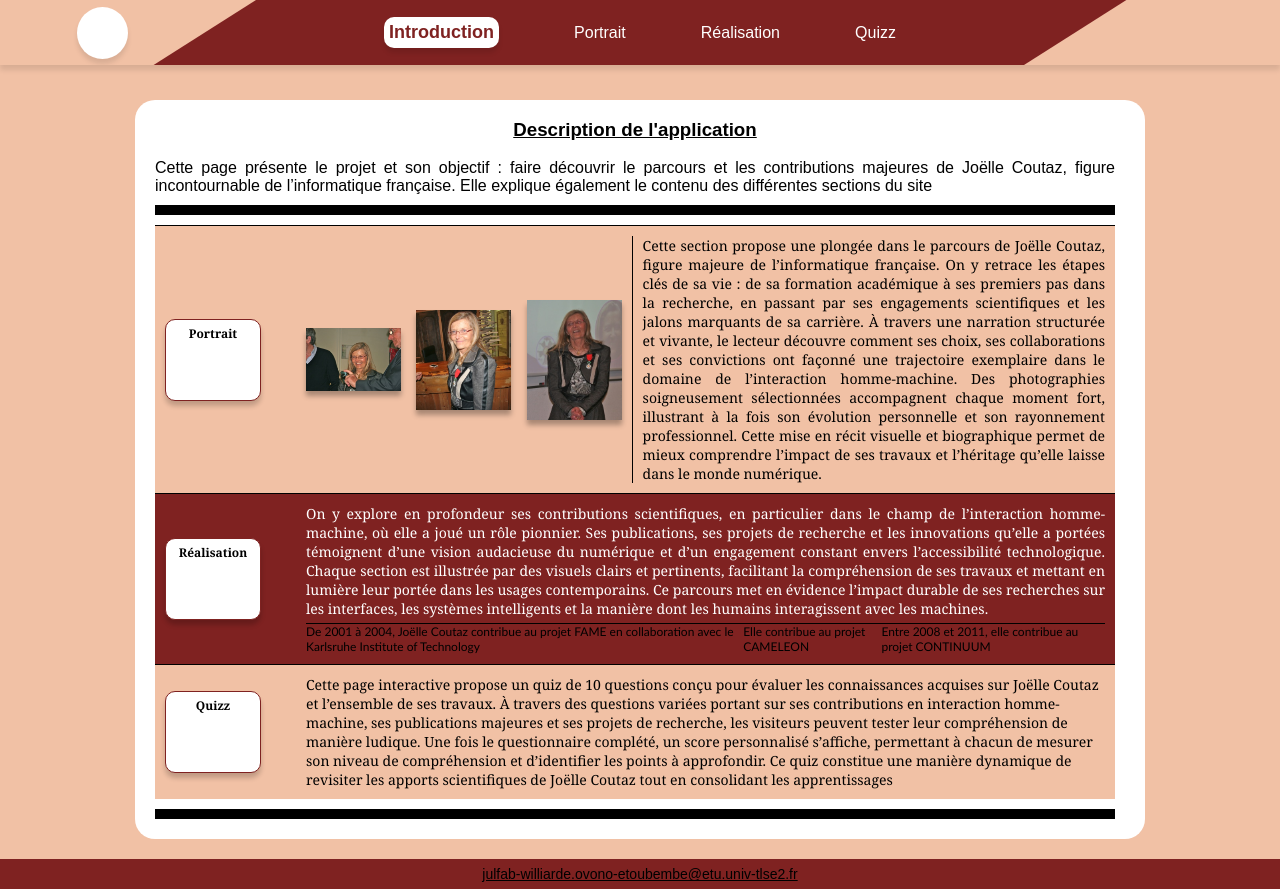
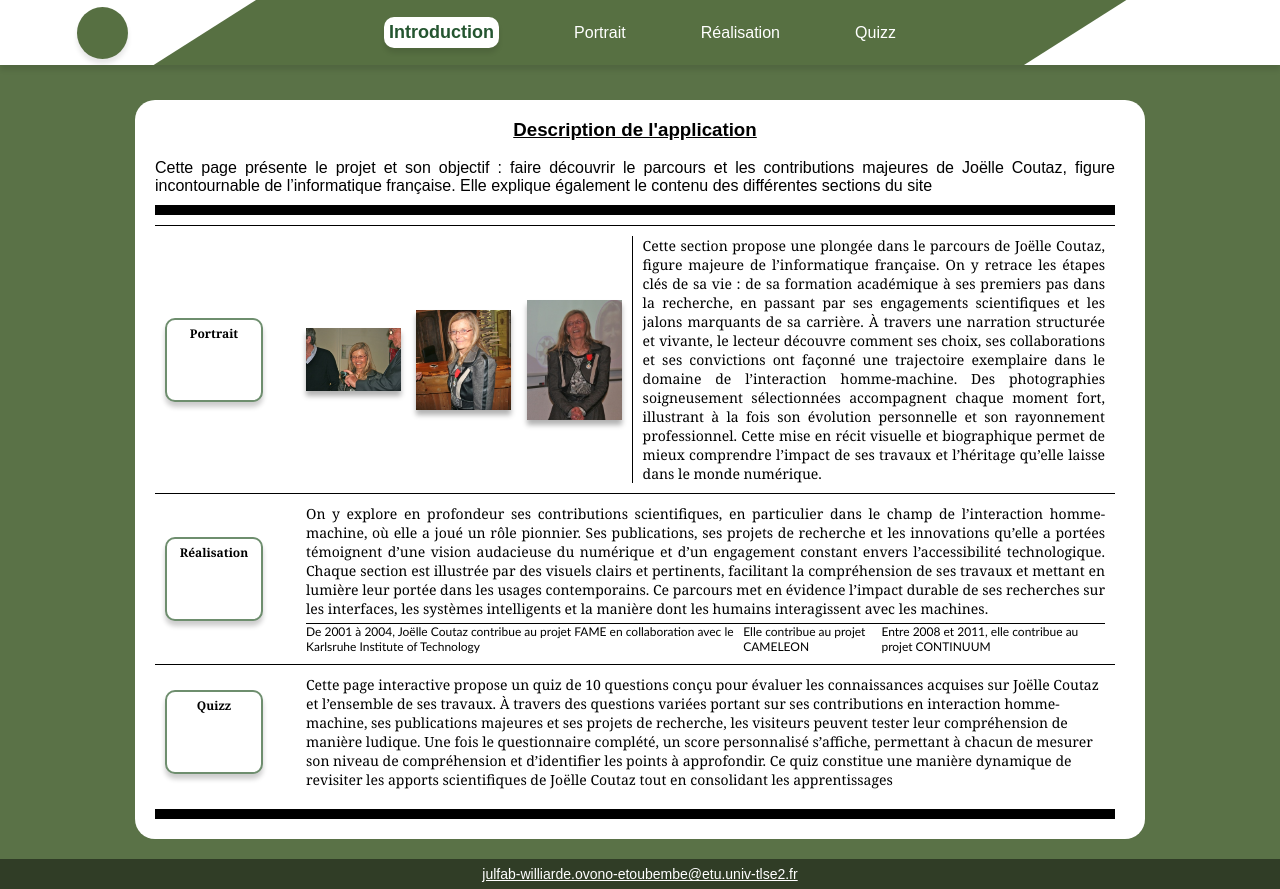
Before and after one commit to williardet/projet-courtaz, a plain HTML site: page index.html in a window 1280 px wide. Drawn offline with Linux system fonts and the light colour scheme.

Commit message:
Mise à jour du fichier X avec les nouvelles fonctionnalités

```diff
--- a/style/styleH&F.css
+++ b/style/styleH&F.css
@@ -13,7 +13,7 @@ header {
     position: fixed;
     top: 0;
     z-index: 1000;
-    background-color: #7F2221;
+    background-color:  #577042;
     display: flex;
     justify-content: space-between;
     width: 100%;
@@ -24,7 +24,7 @@ header {
 
 header>#logo {
     width: 20%;
-    background-color: #F1C1A5;
+    background-color: #ffffff;
     clip-path: polygon(0% 100%, 0% 0%, 100% 0%, 60% 100%);
     align-content: center;
 
@@ -33,7 +33,7 @@ header>#logo {
 header>#logo>div {
     height: 80%;
     width: 20%;
-    background-color: white;
+    background-color: #577042;
     margin-left: 30%;
     border-radius: 100%;
     box-shadow: 0 5px 5px rgba(0, 0, 0, 0.1);
@@ -42,7 +42,7 @@ header>#logo>div {
 
 header>#vide {
     width: 20%;
-    background-color:  #F1C1A5;
+    background-color:  #ffffff;
     clip-path: polygon(0% 100%, 40% 0%, 100% 0%, 100% 100%);
 }
 
@@ -78,7 +78,7 @@ nav>ul>li>a:hover{
     background-color:white ;
     font-size: 18px;
     font-weight: 600;
-    color: #7F2221;
+    color: #245530;
     border-radius: 10px;
     text-align: center;
     padding: 5px;
@@ -88,7 +88,7 @@ nav>ul>li>a:hover{
     background-color:white ;
     font-size: 18px;
     font-weight: 600;
-    color: #7F2221;
+    color: #245530;
     border-radius: 10px;
     text-align: center;
     padding: 5px;
@@ -103,12 +103,16 @@ nav>ul>li>a:hover{
 /*css pour footer*/
 footer{
     margin-top: 20px;
-    background-color: #7F2221;
+    background-color: #00000077;
     text-align: center;
     height: 30px;
     align-content: center;
 }
+#footer{
+    background-color: #38442d;
+}
 footer>p{
     font-size: 14px;
     margin: 0;
+    color: rgb(255, 255, 255);
 }
--- a/style/styleIndex.css
+++ b/style/styleIndex.css
@@ -1,5 +1,5 @@
 body{
-    background-color: #F1C1A5;
+    background-color: #5A7247;
 }
 p{
     margin: 0;
@@ -35,7 +35,7 @@ p{
 #conteneur>section>section>section{
     height: max-content;
     margin: 10px 0;
-    background-color: #F1C1A5;
+    background-color: #ffffff;
     font-size: 14px;
     font-family: Georgia, 'Times New Roman', Times, serif;
 }
@@ -57,7 +57,7 @@ p{
     height: max-content;
 }
 .colonne>p{
-    color: white;
+    color: rgb(0, 0, 0);
     text-align: justify;
 }
 .colonne>section{
@@ -79,7 +79,7 @@ p{
     width: 10%;
     height: 80px;
     border-radius: 10px;
-    border: 1px solid #7F2221;
+    border: 2px solid  #6E8E6E;
     background-color: white;
     font-weight: 600;
     box-shadow: 0 5px 5px rgba(0, 0, 0, 0.2);
@@ -90,9 +90,6 @@ p{
     color: black;
     margin-top: 5px;
     display: block;
-}
-#bg-foncé{
-    background-color: #7F2221;
 }
 #triple-images{
     height: auto;
--- a/style/stylePortrait.css
+++ b/style/stylePortrait.css
@@ -1,5 +1,5 @@
 body{
-    background-color: #F1C1A5;
+    background-color: #577042;
 }
 h4 {
     text-decoration: underline;
@@ -12,7 +12,7 @@ h4 {
 }
 
 .conteneur-page>div {
-    background-color: #796153;
+    background-color: #00000063;
     height: 60px;
     text-transform: capitalize;
     text-align: center;
--- a/style/styleQuizz.css
+++ b/style/styleQuizz.css
@@ -5,7 +5,7 @@ body{
     padding-top: 65px;
 }
 .conteneur-page>div {
-    background-color: #757575;
+    background-color: #577042fe;
     height: 70px;
     text-align: center;
     padding-top: 10px;
@@ -63,7 +63,7 @@ fieldset>div>label{
     font-weight: 600;
     text-transform: capitalize;
     color: white;
-    background-color: #7F2221;
+    background-color:#465d33;
     border: none;
     border-radius: 5px;
     box-shadow: 0 4px 4px rgba(0, 0, 0, 0.2);
--- a/style/styleRealisation.css
+++ b/style/styleRealisation.css
@@ -1,11 +1,11 @@
 body{
-    background-color: white;
+    background-color: #577042;
 }
 .conteneur-page{
     padding-top: 65px;
 }
 .conteneur-page>div {
-    background-color: #ffffff;
+    background-color: #00000077;
     text-align: center;
     border-bottom: 1px solid black;
     padding: 10px 0px;
```
Also changed, not shown: pages/quizz.html (+1 -1 lines).
